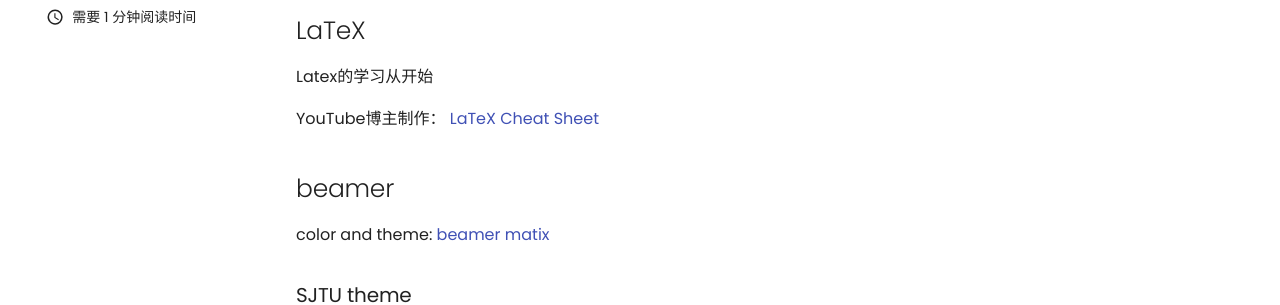
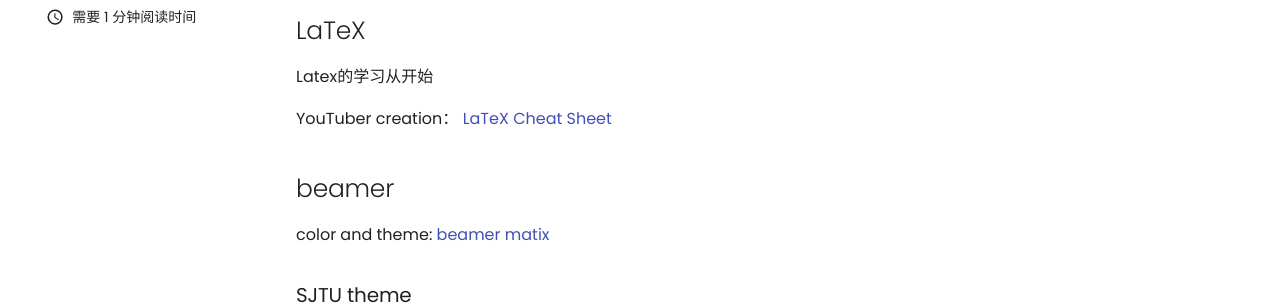
Before and after one commit to Pengyu-Jin/Pengyu-Jin.github.io, an MkDocs documentation site: the page built from docs/blog/posts/Latex.md, in a window 1280 px wide and 949 px high. Shown: the part 363-668 px from the top of the window. Built offline with MkDocs 1.6.1 and Material for MkDocs 9.7.7, drawn with Linux system fonts in a browser that asks for light colours; comment, search, counter and statistics services are not loaded.

Commit message:
20241205-a

```diff
--- a/docs/blog/posts/Latex.md
+++ b/docs/blog/posts/Latex.md
@@ -18,7 +18,7 @@
 ## LaTeX
 Latex的学习从[]()开始
 
-YouTube博主制作： [LaTeX Cheat Sheet](https://www.newthinktank.com/2019/01/latex-tutorial/){:target="_blank"}
+YouTuber creation： [LaTeX Cheat Sheet](https://www.newthinktank.com/2019/01/latex-tutorial/){:target="_blank"}
 
 
 
```
